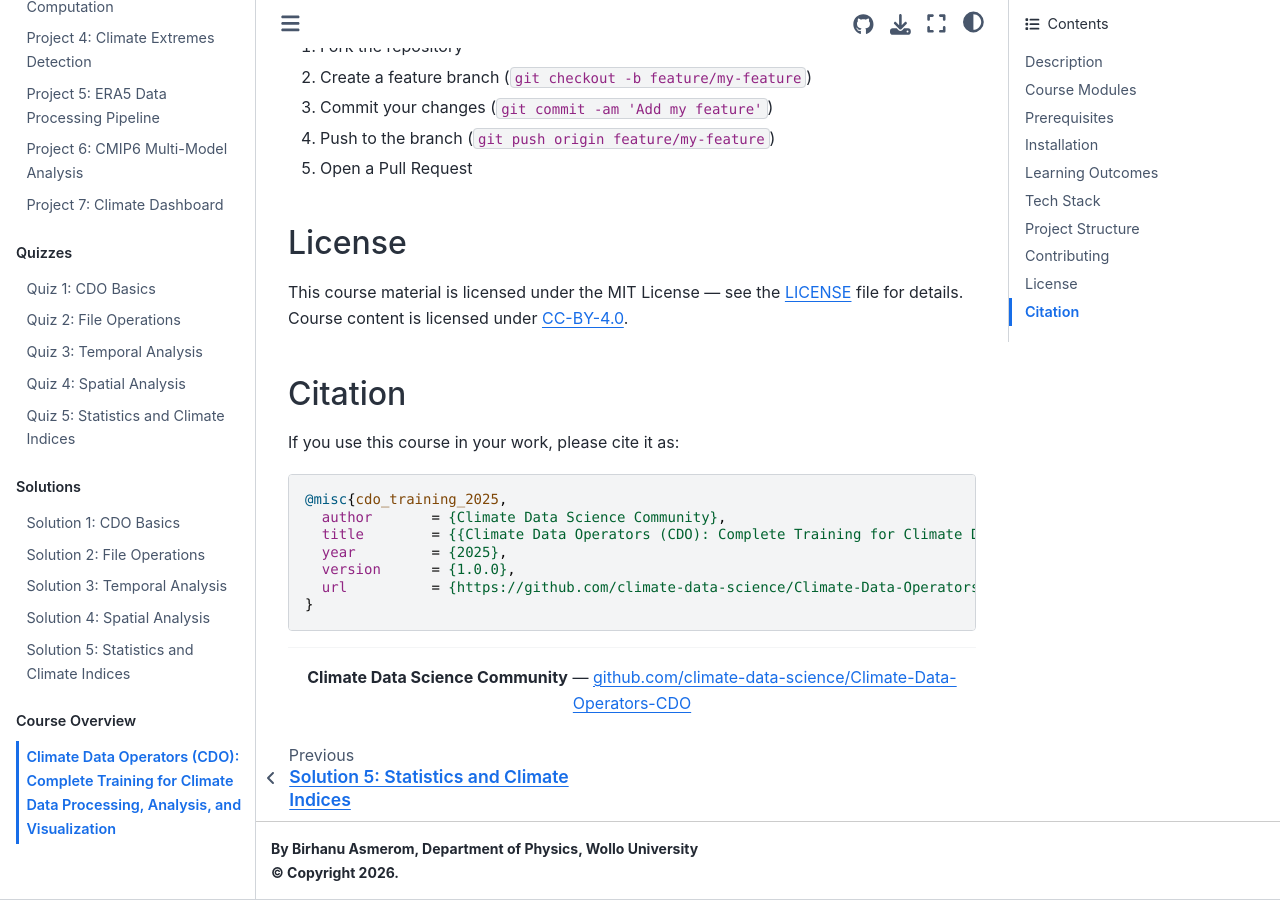
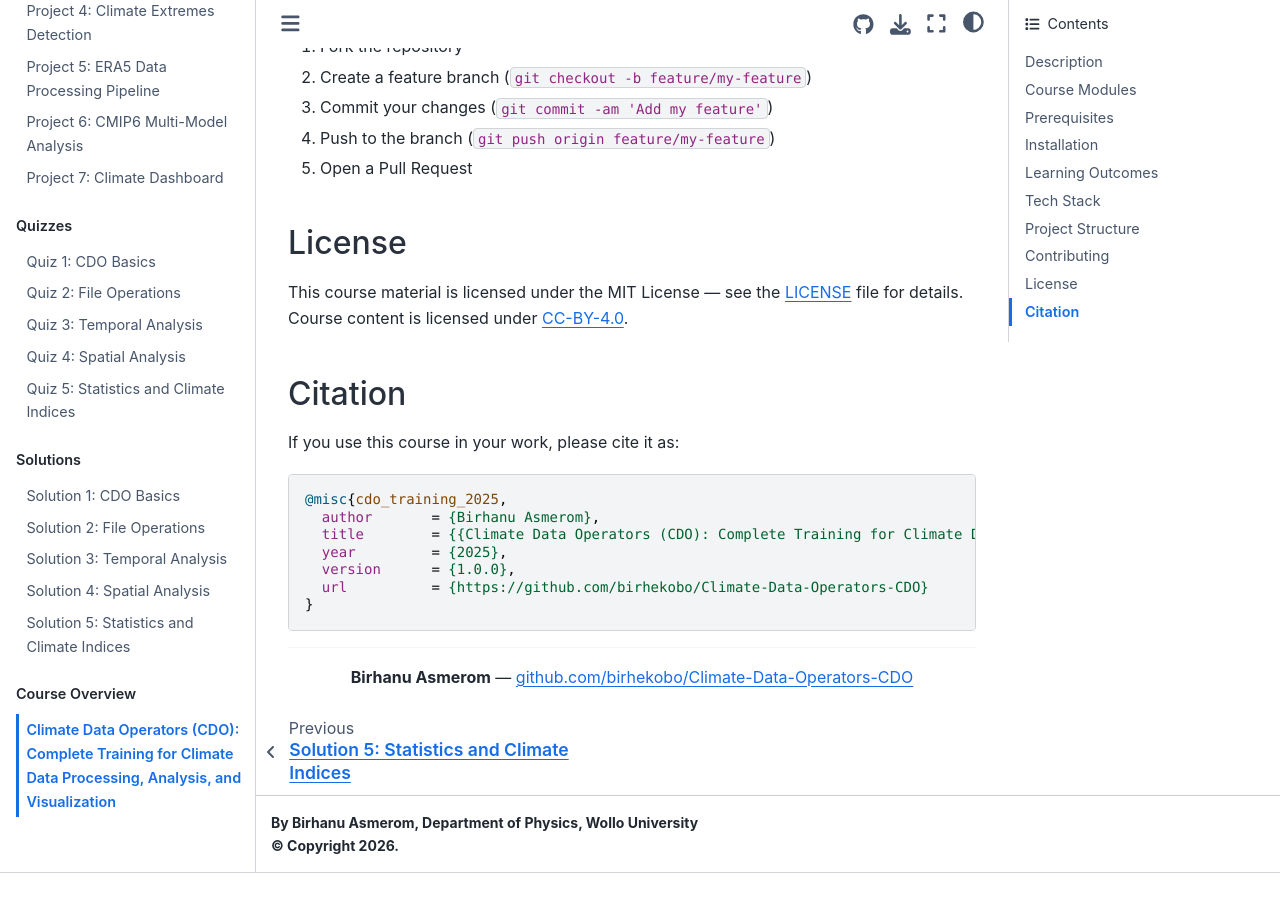
Before and after one commit to birhekobo/Climate-Data-Operators-CDO, a Jupyter Book: the page built from README.md, in a window 1280 px wide and 900 px high, scrolled down 3746 px. Built offline with Jupyter Book 1.0.4 settings and Sphinx 7.4.7 and the Sphinx Book theme 1.1.4, drawn with Linux system fonts in a browser that asks for light colours; pages that are not in the unit, such as notebooks, are missing from menus; after the commit the page ends 4619 px from its top, so only the background shows below that.

Commit message:
Update author attribution to Birhanu Asmerom and fix repository URLs

````diff
--- a/README.md
+++ b/README.md
@@ -130,7 +130,7 @@ All files under `data/` are derived from real observational or reanalysis datase
 
 ## Contributing
 
-Contributions are welcome. Please open an issue or submit a pull request on [GitHub](https://github.com/climate-data-science/Climate-Data-Operators-CDO).
+Contributions are welcome. Please open an issue or submit a pull request on [GitHub](https://github.com/birhekobo/Climate-Data-Operators-CDO).
 
 1. Fork the repository
 2. Create a feature branch (`git checkout -b feature/my-feature`)
@@ -149,16 +149,16 @@ If you use this course in your work, please cite it as:
 
 ```bibtex
 @misc{cdo_training_2025,
-  author       = {Climate Data Science Community},
+  author       = {Birhanu Asmerom},
   title        = {{Climate Data Operators (CDO): Complete Training for Climate Data Processing, Analysis, and Visualization}},
   year         = {2025},
   version      = {1.0.0},
-  url          = {https://github.com/climate-data-science/Climate-Data-Operators-CDO}
+  url          = {https://github.com/birhekobo/Climate-Data-Operators-CDO}
 }
 ```
 
 ---
 
 <p align="center">
-  <b>Climate Data Science Community</b> — <a href="https://github.com/climate-data-science/Climate-Data-Operators-CDO">github.com/climate-data-science/Climate-Data-Operators-CDO</a>
+  <b>Birhanu Asmerom</b> — <a href="https://github.com/birhekobo/Climate-Data-Operators-CDO">github.com/birhekobo/Climate-Data-Operators-CDO</a>
 </p>
--- a/_config.yml
+++ b/_config.yml
@@ -6,7 +6,7 @@ exclude_patterns:
 logo: assets/logo.png
 copyright: "2026"
 repository:
-  url: https://github.com/climate-data-science/Climate-Data-Operators-CDO
+  url: https://github.com/birhekobo/Climate-Data-Operators-CDO
   path_to_book: .
   branch: main
 html:
--- a/myst.yml
+++ b/myst.yml
@@ -13,7 +13,7 @@ project:
   - training
   authors:
   - name: Birhanu Asmerom, Department of Physics, Wollo University
-  github: https://github.com/climate-data-science/Climate-Data-Operators-CDO
+  github: https://github.com/birhekobo/Climate-Data-Operators-CDO
   subject: Climate Data Analysis
   venue: Online
   date: 2026-07-11
````
Also changed, not shown: 3 other files.
